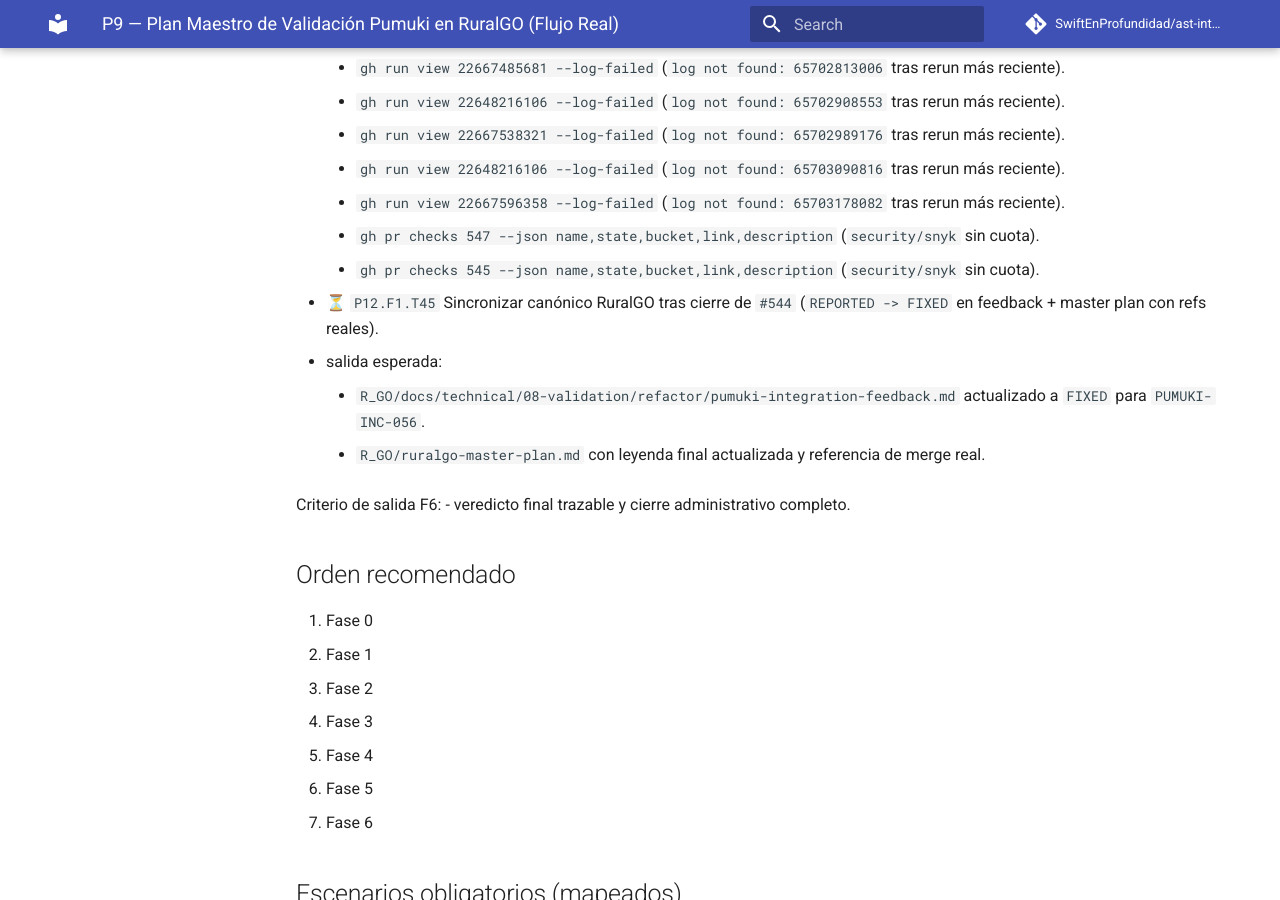
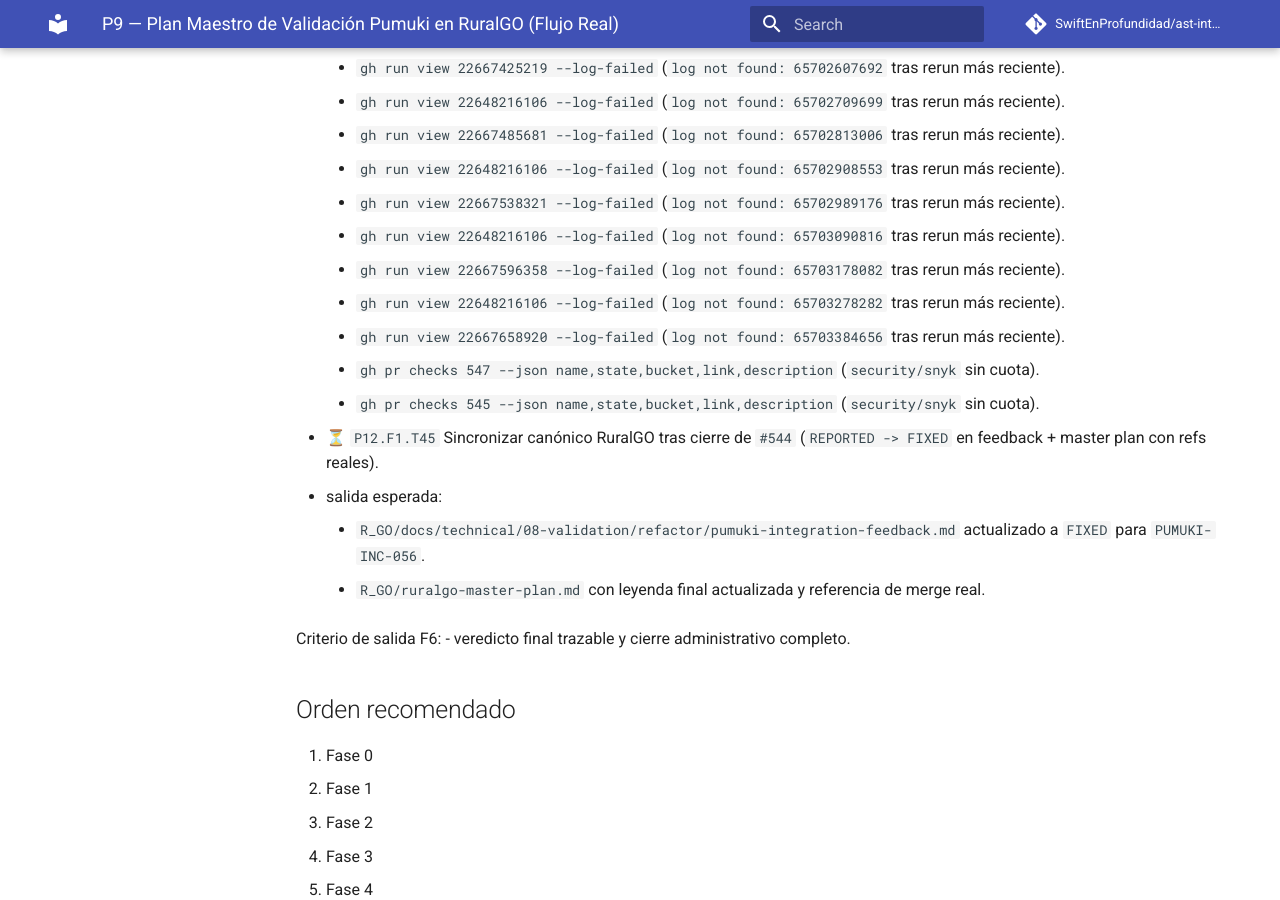
Before and after one commit to SwiftEnProfundidad/ast-intelligence-hooks, an MkDocs documentation site: the page built from docs/seguimiento-completo-validacion-ruralgo-03-03-2026.md, in a window 1280 px wide and 900 px high, scrolled down 53045 px. Built offline with MkDocs 1.6.1 and Material for MkDocs 9.7.7, drawn with Linux system fonts in a browser that asks for light colours; comment, search, counter and statistics services are not loaded; some of the changed text lies outside the part shown.

Commit message:
docs(tracking): append T47 heartbeat for latest blocker cycle

```diff
--- a/docs/seguimiento-completo-validacion-ruralgo-03-03-2026.md
+++ b/docs/seguimiento-completo-validacion-ruralgo-03-03-2026.md
@@ -1377,6 +1377,7 @@ Criterio de salida F5:
       - `https://github.com/SwiftEnProfundidad/ast-intelligence-hooks/issues/546#issuecomment-3996956633`
       - `https://github.com/SwiftEnProfundidad/ast-intelligence-hooks/issues/546#issuecomment-3996965410`
       - `https://github.com/SwiftEnProfundidad/ast-intelligence-hooks/issues/546#issuecomment-3996973617`
+      - `https://github.com/SwiftEnProfundidad/ast-intelligence-hooks/issues/546#issuecomment-3996984742`
     - evidencia de bloqueo vigente:
       - `gh run view 22648407847` (`billing lock` en GitHub Actions).
       - `gh run view 22648597740` (`billing lock` persistente tras rerun/retrigger).
@@ -1415,6 +1416,7 @@ Criterio de salida F5:
       - `gh run view 22667485681` (`billing lock` persistente en `PR #547` tras nuevo rerun).
       - `gh run view 22667538321` (`billing lock` persistente en `PR #547` tras nuevo rerun).
       - `gh run view 22667596358` (`billing lock` persistente en `PR #547` tras nuevo rerun).
+      - `gh run view 22667658920` (`billing lock` persistente en `PR #547` tras nuevo rerun).
       - `gh run view 22648216106 --log-failed` (`log not found: 65642755577`).
       - `gh run view 22648216106 --log-failed` (`log not found: 65642904197` tras nueva iteración).
       - `gh run view 22648597740 --log-failed` (`log not found: 65642481475`).
@@ -1482,6 +1484,8 @@ Criterio de salida F5:
       - `gh run view 22667538321 --log-failed` (`log not found: 65702989176` tras rerun más reciente).
       - `gh run view 22648216106 --log-failed` (`log not found: 65703090816` tras rerun más reciente).
       - `gh run view 22667596358 --log-failed` (`log not found: 65703178082` tras rerun más reciente).
+      - `gh run view 22648216106 --log-failed` (`log not found: 65703278282` tras rerun más reciente).
+      - `gh run view 22667658920 --log-failed` (`log not found: 65703384656` tras rerun más reciente).
       - `gh pr checks 547 --json name,state,bucket,link,description` (`security/snyk` sin cuota).
       - `gh pr checks 545 --json name,state,bucket,link,description` (`security/snyk` sin cuota).
 
```
